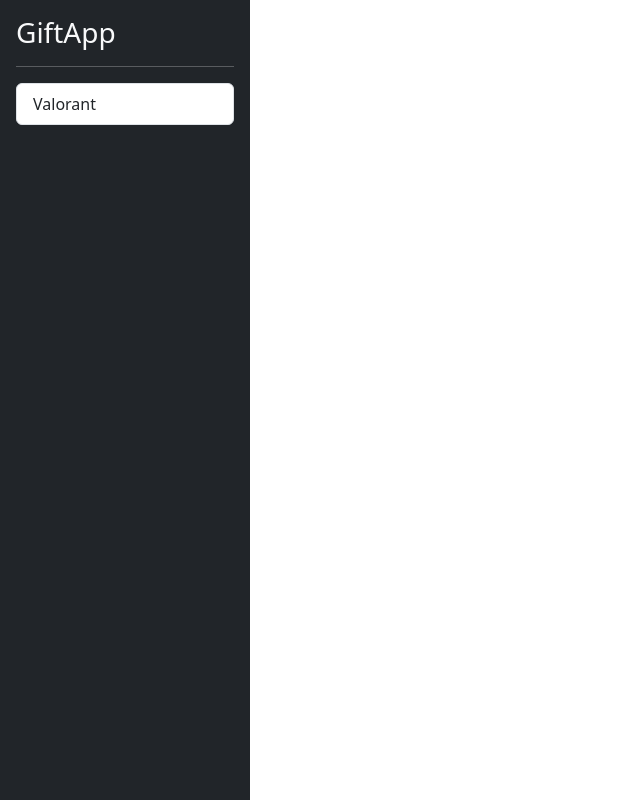
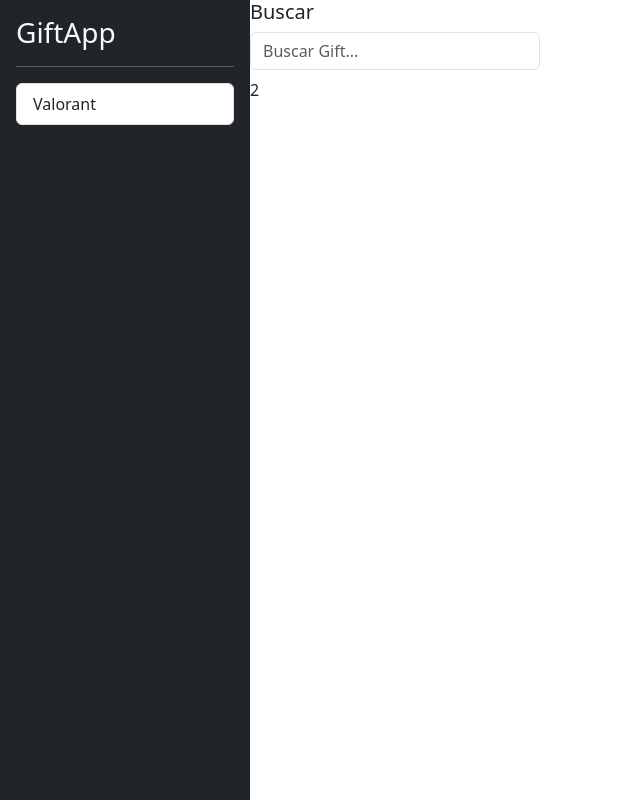
Before and after one commit to bravofrancisco/Angular-DemoGift, an Angular app: page / in a window 1280 px wide. Shown: the whole page, without its empty margins (0-640 px from the left). Built offline with nearby package versions, Linux system fonts and the light colour scheme.

Commit message:
se agrego component search

```diff
--- a/src/app/app.component.html
+++ b/src/app/app.component.html
@@ -1,4 +1,7 @@
 <div class="d-flex">
   <!--Sidebar-->
   <app-shared-sidebar></app-shared-sidebar>
+
+  <!--HomePage-->
+  <gifts-app-home></gifts-app-home>
 </div>
--- a/src/app/app.module.ts
+++ b/src/app/app.module.ts
@@ -8,9 +8,11 @@ import { AppComponent } from './app.component';
 
 
 
+
 @NgModule({
   declarations: [
-    AppComponent
+    AppComponent,
+
   ],
   imports: [
     BrowserModule,
@@ -18,6 +20,7 @@ import { AppComponent } from './app.component';
     GiftsModule,
     SharedModule
   ],
+
   providers: [],
   bootstrap: [AppComponent]
 })
--- /dev/null
+++ b/src/app/gifts/components/pages/home/home-page.component.html
@@ -0,0 +1,10 @@
+<div class="row">
+    <div class="col-12">
+        <!--Busqueda-->
+       <gift-search-box></gift-search-box>
+    </div>
+    <div class="col-12 pt-2">
+        <!--Listado de gift-->
+        2
+    </div>
+</div>
--- /dev/null
+++ b/src/app/gifts/components/search-box/search-box.component.ts
@@ -0,0 +1,10 @@
+import { Component } from '@angular/core';
+
+@Component({
+    selector: 'gift-search-box',
+    template: `<h5>Buscar</h5>
+    <input type="text" class="form-control" placeholder="Buscar Gift...">
+    `
+})
+export class SearchBoxComponent {
+}
```
Also changed, not shown: src/app/gifts/components/pages/home/home.component.ts (added, +10 -0 lines), src/app/gifts/gifts.module.ts (+8 -2 lines), src/app/gifts/components/pages/home/home-page.component.css (added).
